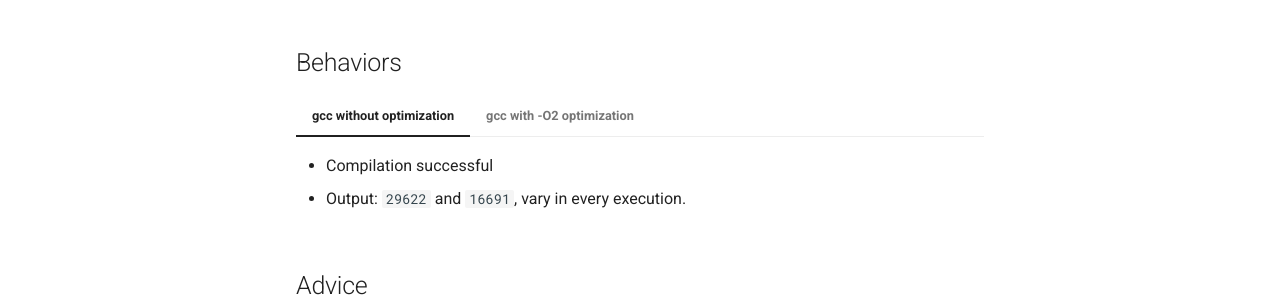
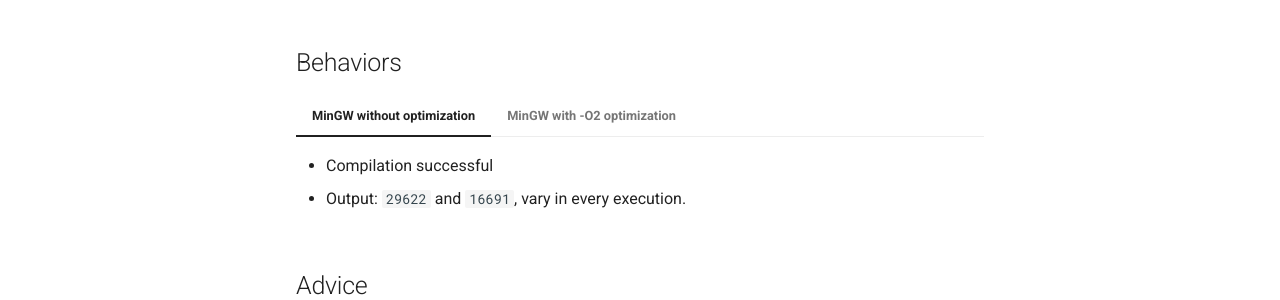
Before and after one commit to TrickEye/undefinedBehaviors, an MkDocs documentation site: the page built from docs/UB1to20/UB20.md, in a window 1280 px wide and 900 px high, scrolled down 1760 px. Shown: the part 394-694 px from the top of the window. Built offline with MkDocs 1.6.1 and Material for MkDocs 9.7.7, drawn with Linux system fonts in a browser that asks for light colours; comment, search, counter and statistics services are not loaded.

Commit message:
finish ub21, typo fixes

```diff
--- a/docs/UB1to20/UB20.md
+++ b/docs/UB1to20/UB20.md
@@ -69,12 +69,12 @@ int main() {
 
 ## Behaviors
 
-=== "gcc without optimization"
+=== "MinGW without optimization"
 
     - Compilation successful
     - Output: `29622` and `16691`, vary in every execution.
 
-=== "gcc with -O2 optimization"
+=== "MinGW with -O2 optimization"
 
     - Compilation successful
     - Output: `0` and `0`
```
Also changed, not shown: docs/UB21to40/UB21.md (+1 -1 lines).
